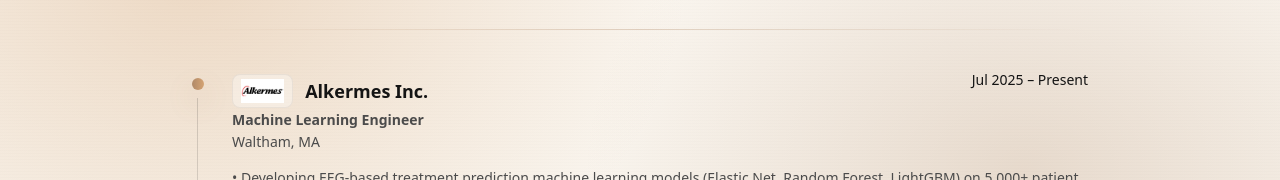
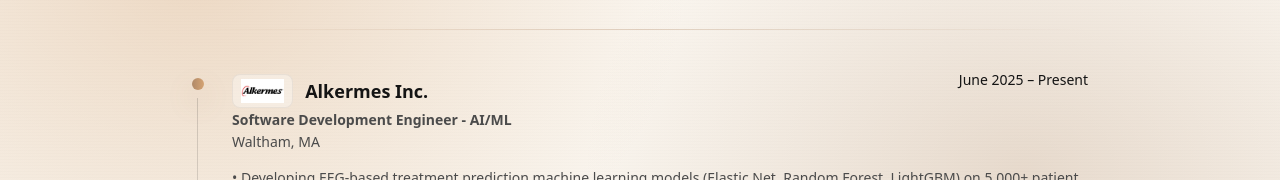
Before and after one commit to Tulsi2091/Tulsi_portfolio, a React (Vite) app: page /experience in a window 1280 px wide. Shown: the part 220-400 px from the top of the page. Built offline with nearby package versions, Linux system fonts and the light colour scheme.

Commit message:
Update ExperiencePage.tsx

```diff
--- a/src/pages/ExperiencePage.tsx
+++ b/src/pages/ExperiencePage.tsx
@@ -16,10 +16,10 @@ type Exp = {
 
 const experience: Exp[] = [
   {
-    role: "Machine Learning Engineer",
+    role: "Software Development Engineer - AI/ML",
     company: "Alkermes Inc.",
     location: "Waltham, MA",
-    dates: "Jul 2025 – Present",
+    dates: "June 2025 – Present",
     logoSrc: "/experience/Alkermes.png", // <-- add your file
     logoAlt: "Alkermes",
     bullets: [
```
